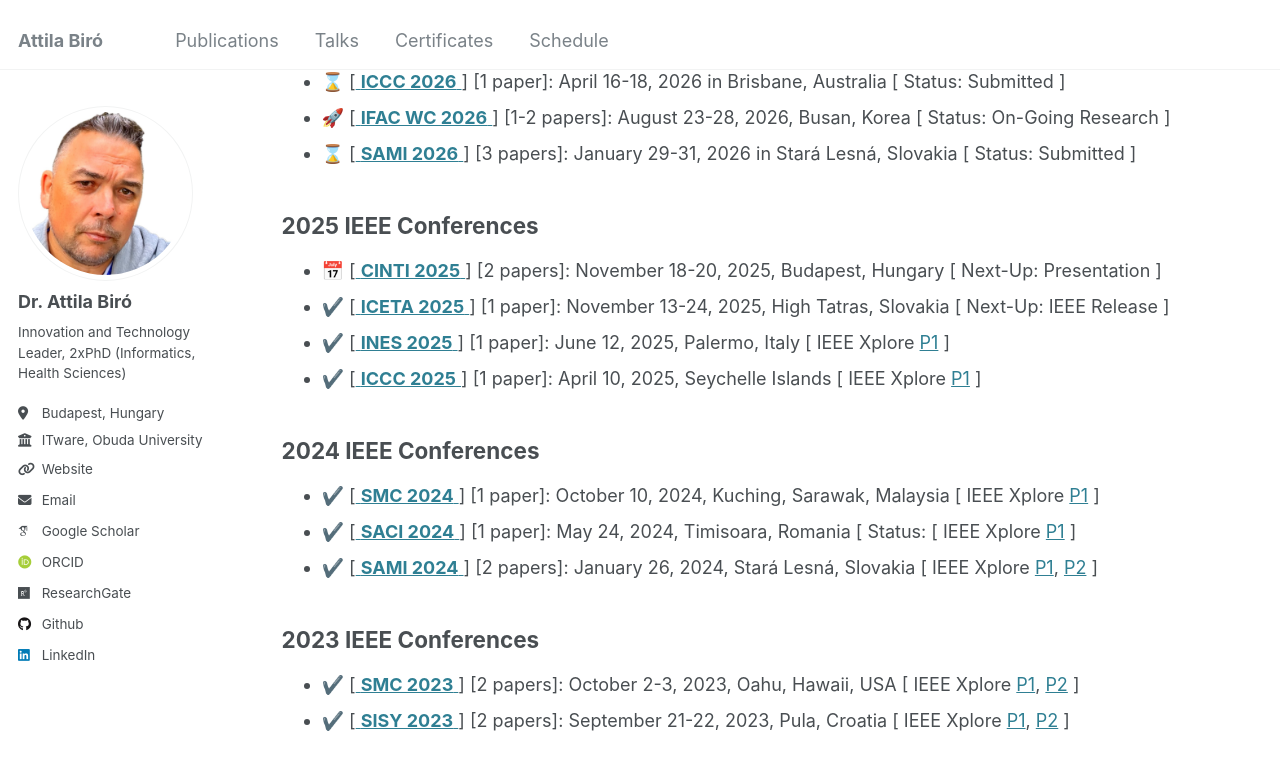
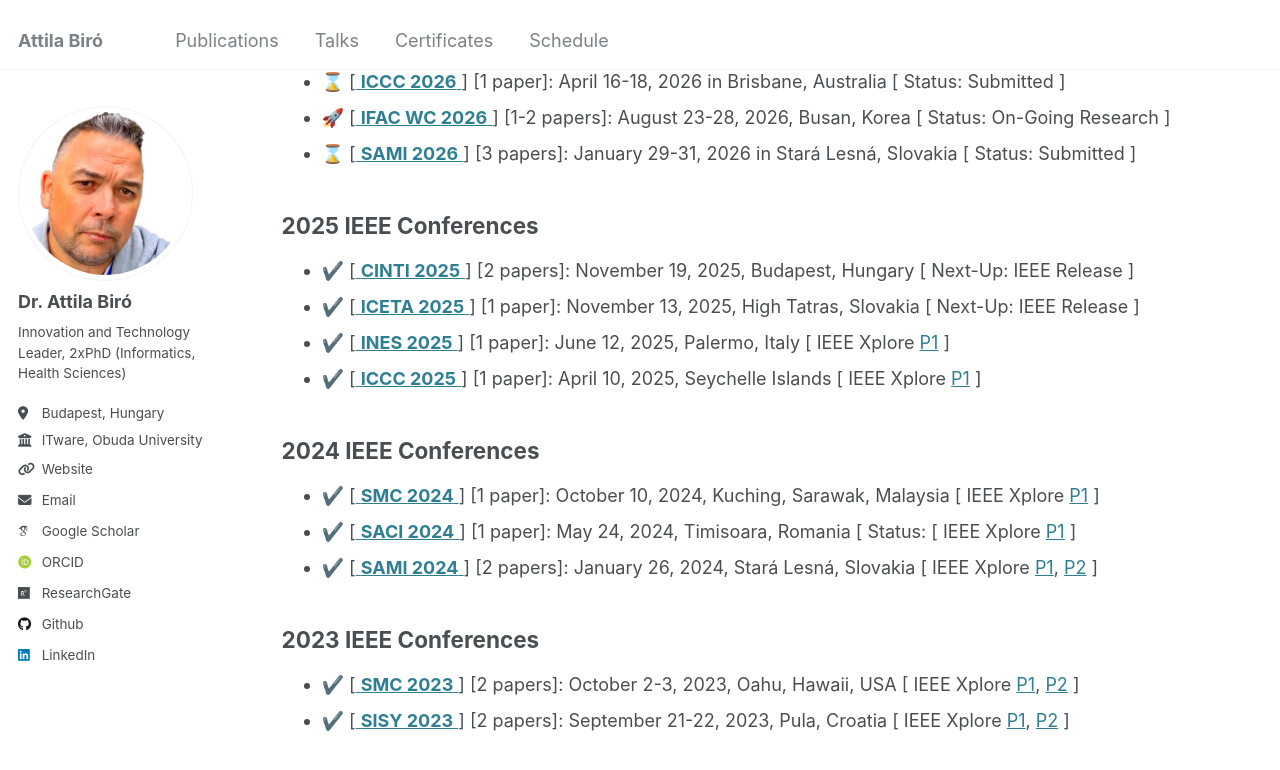
Before and after one commit to biroka/biroka.github.io, a Jekyll site: the page built from _pages/schedule.md, in a window 1280 px wide and 900 px high, scrolled down 300 px. Shown: the top 770 px of the window. Built offline with Jekyll 4.4.1, drawn with Linux system fonts in a browser that asks for light colours; emoji names are drawn with the system emoji font; some web fonts are replaced.

Commit message:
Update schedule.md

```diff
--- a/_pages/schedule.md
+++ b/_pages/schedule.md
@@ -16,8 +16,8 @@ author_profile: true
   * :hourglass: [[ **SAMI 2026** ](https://conf.uni-obuda.hu/sami2026/) ] [3 papers]: January 29-31, 2026 in Stará Lesná, Slovakia [ Status: Submitted ]
 
 ## 2025 IEEE Conferences
-  * :date: [[ **CINTI 2025** ](https://conf.uni-obuda.hu/cinti2025/) ] [2 papers]: November 18-20, 2025, Budapest, Hungary [ Next-Up: Presentation ]
-  * :heavy_check_mark: [[ **ICETA 2025** ](https://www.iceta.sk/) ] [1 paper]: November 13-24, 2025, High Tatras, Slovakia [ Next-Up: IEEE Release ]
+  * :heavy_check_mark: [[ **CINTI 2025** ](https://conf.uni-obuda.hu/cinti2025/) ] [2 papers]: November 19, 2025, Budapest, Hungary [ Next-Up: IEEE Release ]
+  * :heavy_check_mark: [[ **ICETA 2025** ](https://www.iceta.sk/) ] [1 paper]: November 13, 2025, High Tatras, Slovakia [ Next-Up: IEEE Release ]
   * :heavy_check_mark: [[ **INES 2025** ](http://www.ines-conf.org/ines-conf/2025index.html) ] [1 paper]: June 12, 2025, Palermo, Italy [ IEEE Xplore [P1](https://ieeexplore.ieee.org/document/11078199/) ]
   * :heavy_check_mark: [[ **ICCC 2025** ](https://conf.uni-obuda.hu/iccc2025/index.html) ] [1 paper]: April 10, 2025, Seychelle Islands [ IEEE Xplore [P1](https://ieeexplore.ieee.org/document/10999140/) ]
 
```
